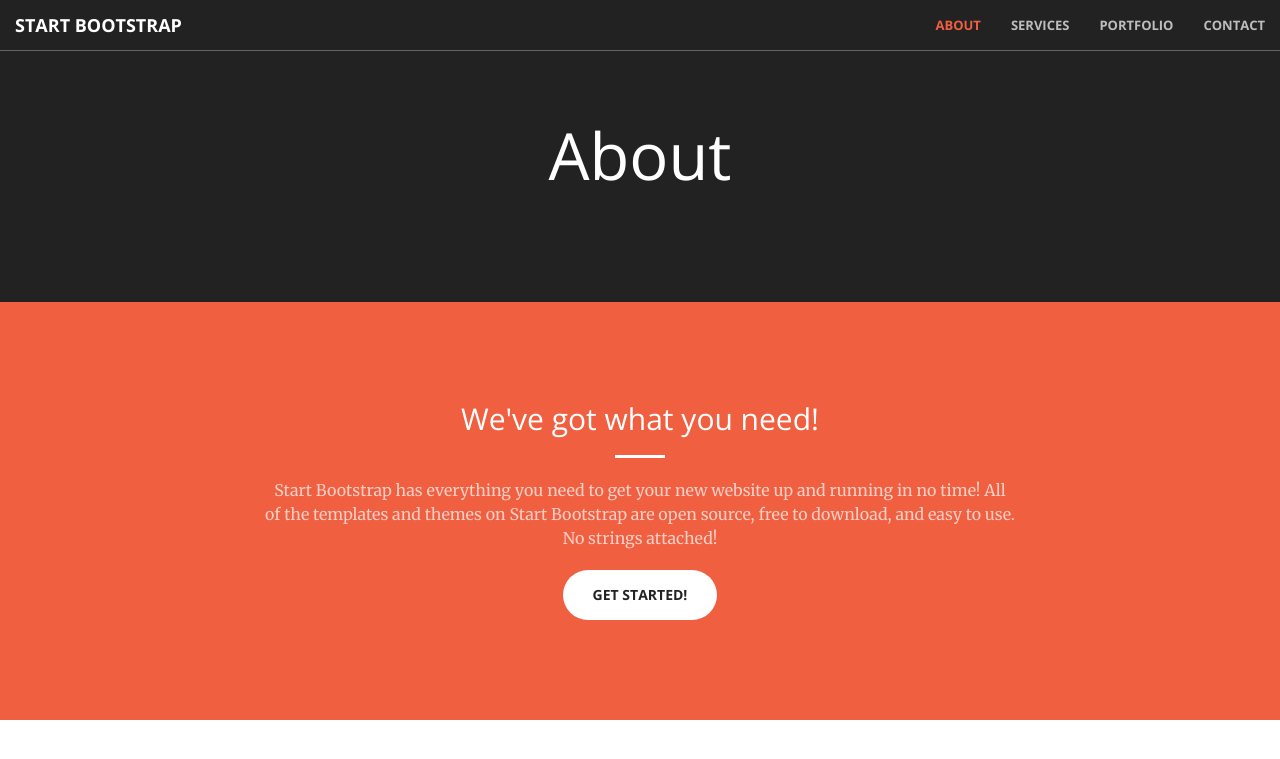
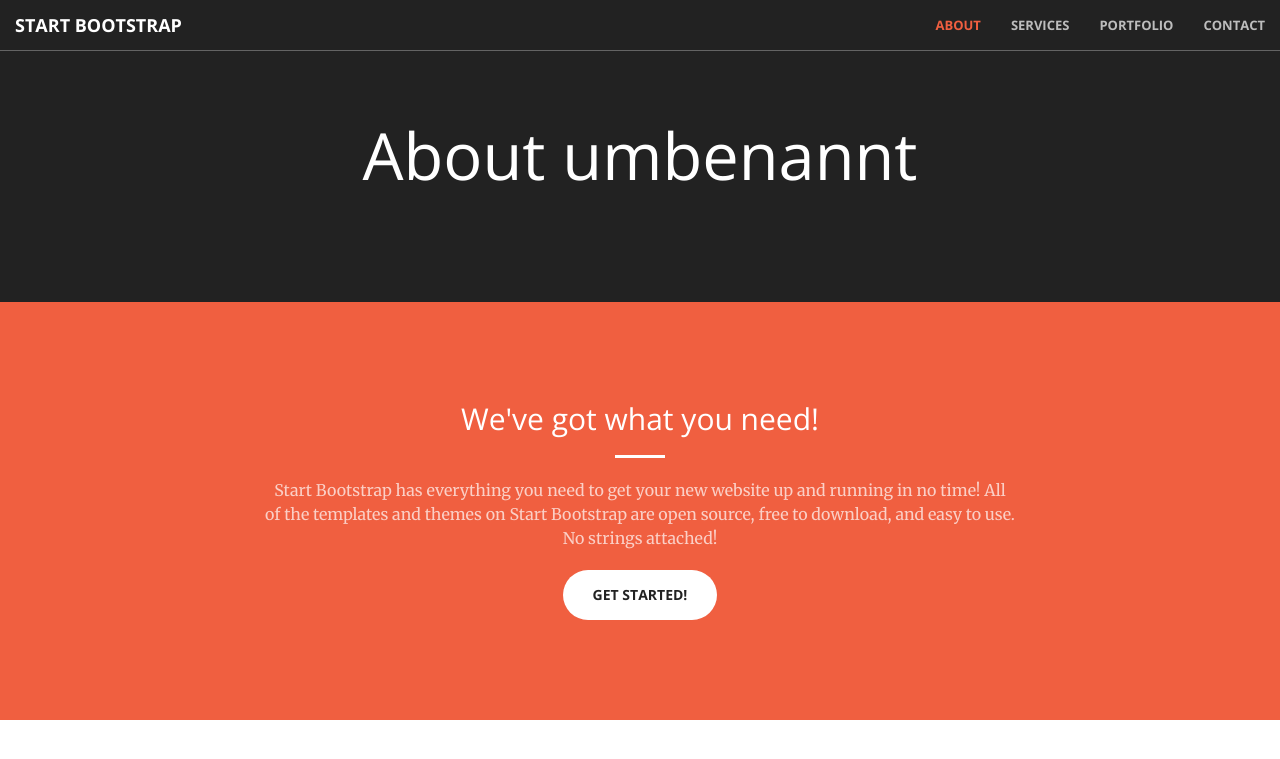
Before and after one commit to sebw84/gittest, a Jekyll site: the page built from about.html, in a window 1280 px wide. Shown: the top 759 px of the page. Built offline with Jekyll 4.4.1, drawn with Linux system fonts in a browser that asks for light colours.

Commit message:
Updated 'about.html' via CloudCannon

```diff
--- a/about.html
+++ b/about.html
@@ -4,9 +4,7 @@
 ---
 
     <section class="bg-dark">
-      <div class="text-center editable">
-        <h1>About</h1>
-      </div>
+      <div class="text-center editable"><h1 style="font-size: 65px;">About umbenannt</h1></div>
     </section>
 
     <section class="bg-primary" id="about">
@@ -14,7 +12,7 @@
             <div class="row">
                 <div class="col-lg-8 col-lg-offset-2 text-center">
                     <h2 class="section-heading editable">We've got what you need!</h2>
-                    <hr class="light">
+                    <hr class="light" />
                     <p class="text-faded editable">Start Bootstrap has everything you need to get your new website up and running in no time! All of the templates and themes on Start Bootstrap are open source, free to download, and easy to use. No strings attached!</p>
                     <a href="#" class="btn btn-default btn-xl">Get Started!</a>
                 </div>
```
